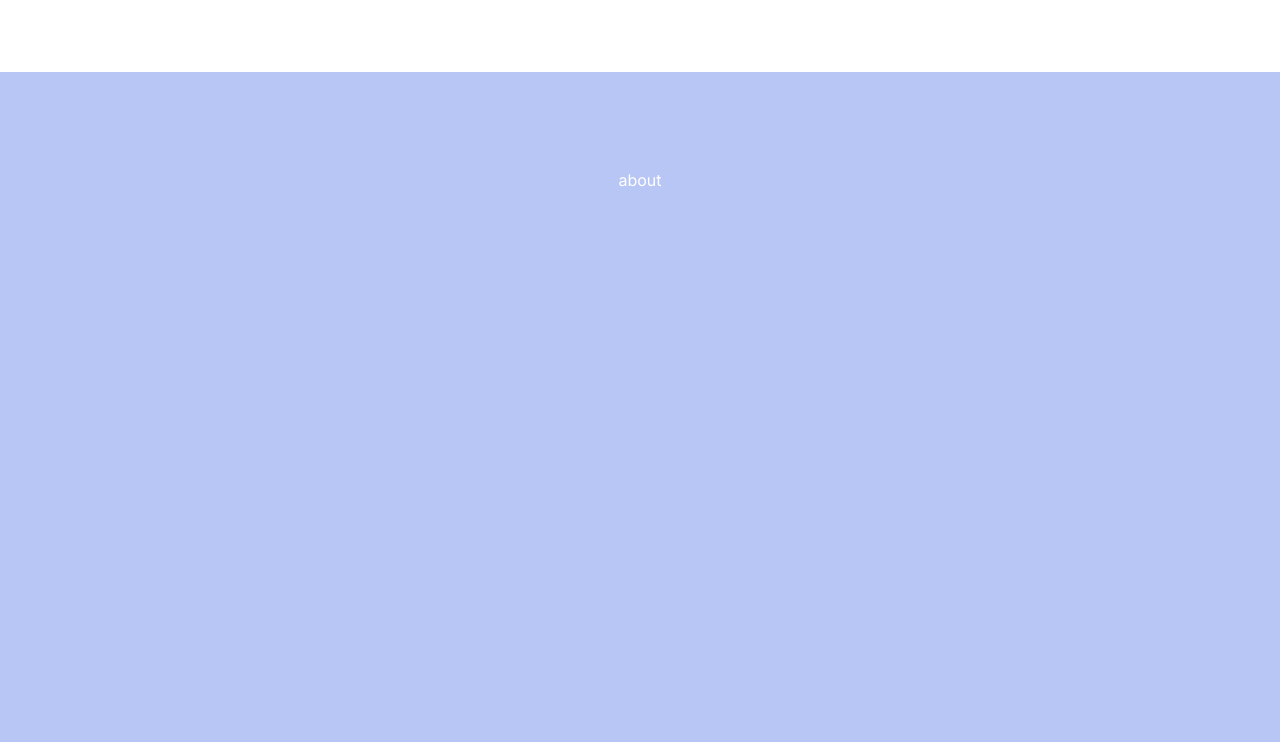
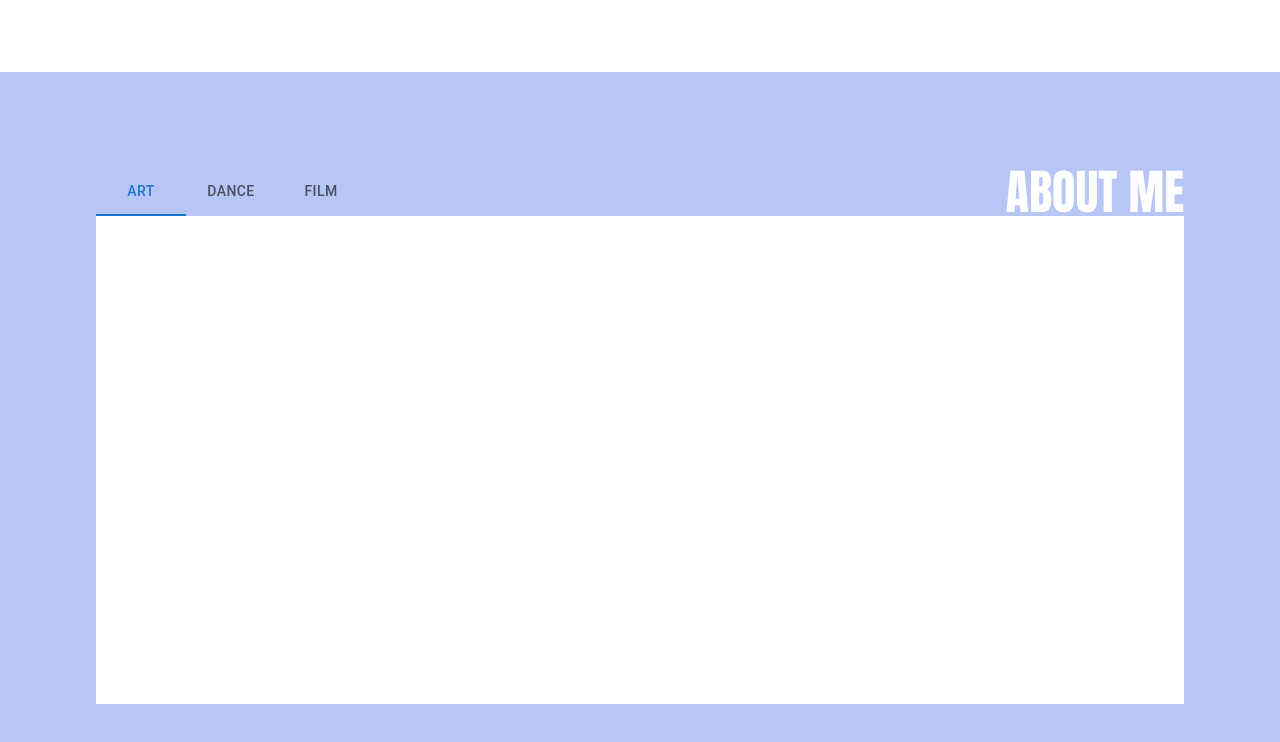
Before and after one commit to latiu/Personal-Website, a Next.js app: page /about in a window 1280 px wide. Shown: the top 742 px of the page. Built offline with nearby package versions, Linux system fonts and the light colour scheme.

Commit message:
feat: basic tabs for about me page

```diff
--- a/app/about/page.tsx
+++ b/app/about/page.tsx
@@ -1,7 +1,14 @@
+import AboutMeSelector from '@/components/aboutMeTabs'
+
 export default function About() {
   return (
-    <main className="flex min-h-screen flex-col items-center justify-between p-24">
-      about
+    <main className="flex p-24 h-[calc(100vh-72px)] items-center">
+      <AboutMeSelector
+        tab1="Art"
+        tab2="Dance"
+        tab3="Film"
+        title="ABOUT ME"
+      />
     </main>
   )
 }
--- /dev/null
+++ b/components/aboutMeTabs.tsx
@@ -0,0 +1,72 @@
+'use client'
+import * as React from 'react';
+import Tabs from '@mui/material/Tabs';
+import Tab from '@mui/material/Tab';
+import Typography from '@mui/material/Typography';
+import Box from '@mui/material/Box';
+
+interface TabPanelProps {
+  children?: React.ReactNode;
+  index: number;
+  value: number;
+}
+
+function TabPanel(props: TabPanelProps) {
+  const { children, value, index, ...other } = props;
+
+  return (
+    <div
+      role="tabpanel"
+      hidden={value !== index}
+      id={`full-width-tabpanel-${index}`}
+      aria-labelledby={`full-width-tab-${index}`}
+      {...other}
+    >
+      {value === index && (
+        <Box className="p-6">
+          <Typography>{children}</Typography>
+        </Box>
+      )}
+    </div>
+  );
+}
+
+function a11yProps(index: number) {
+  return {
+    id: `full-width-tab-${index}`,
+    'aria-controls': `full-width-tabpanel-${index}`,
+  };
+}
+
+export default function aboutMeTabs(props:{tab1: String, tab2: String, tab3: String, title: String}) {
+  const [value, setValue] = React.useState(0);
+
+  const handleChange = (event: React.SyntheticEvent, newValue: number) => {
+    setValue(newValue);
+  };
+
+  return (
+    <div className="w-full h-full">
+      <Tabs value={value} onChange={handleChange} aria-label="tabs">
+        <Tab label={props.tab1} {...a11yProps(0)} className="bg-light-pink rounded-tl-lg"/>
+        <Tab label={props.tab2} {...a11yProps(1)} className="bg-light-pink"/>
+        <Tab label={props.tab3} {...a11yProps(2)} className="bg-light-pink rounded-tr-lg"/>
+        <div className="grid grid-cols-2 w-full">
+          <div className="font-anton text-5xl col-start-2 justify-self-end">{props.title}</div>
+        </div>
+      </Tabs>
+
+      <Box className="w-full h-[calc(100%-48px)] bg-white">
+        <TabPanel value={value} index={0}>
+          {props.tab1}
+        </TabPanel>
+        <TabPanel value={value} index={1}>
+          {props.tab2}
+        </TabPanel>
+        <TabPanel value={value} index={2}>
+          {props.tab3}
+        </TabPanel>
+      </Box>
+    </div>
+  );
+}
```
